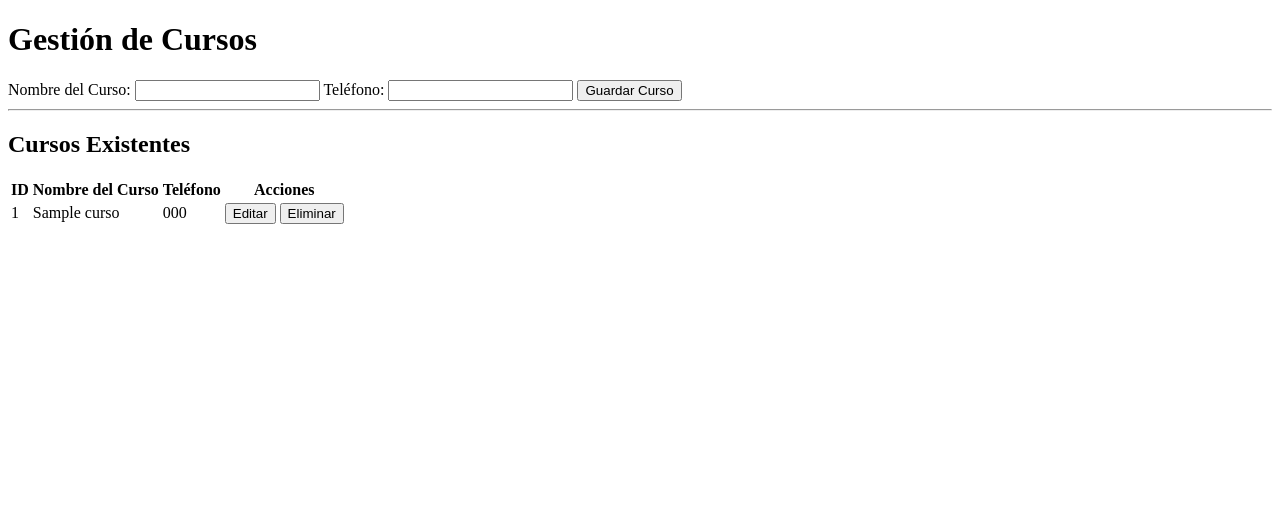
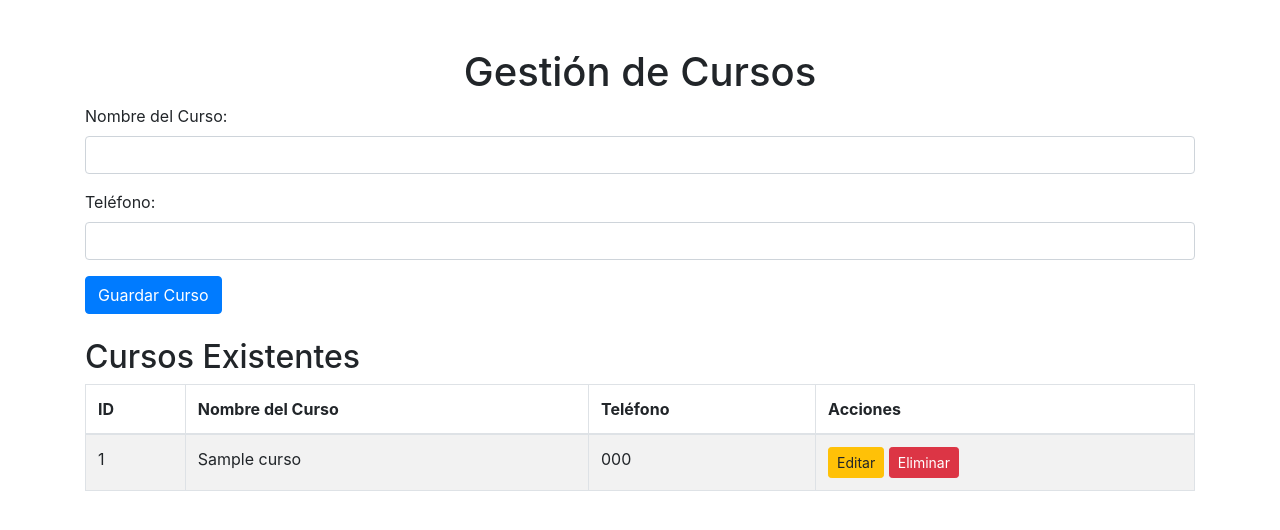
Before and after one commit to Kike-Tapia/loakaines, a Flask app: page /cursos in a window 1280 px wide. Shown: the top 530 px of the page. Run offline with Flask 3, Linux system fonts and the light colour scheme; tables that the repository leaves empty or names only in its code hold one stand-in row (values such as "Sample post"); some libraries are stand-ins or nearby versions.

Commit message:
Update cursos.html

```diff
--- a/templates/cursos.html
+++ b/templates/cursos.html
@@ -3,22 +3,29 @@
 <head>
     <meta charset="UTF-8">
     <meta name="viewport" content="width=device-width, initial-scale=1.0">
-    <title>Cursos</title>
+    <title>Gestión de Cursos</title>
+    <link rel="stylesheet" href="https://stackpath.bootstrapcdn.com/bootstrap/4.5.2/css/bootstrap.min.css">
     <script src="https://code.jquery.com/jquery-3.6.0.min.js"></script>
 </head>
 <body>
-    <h1>Gestión de Cursos</h1>
-    <form id="cursoForm">
+    <div class="container mt-5">
+        <h1 class="text-center">Gestión de Cursos</h1>
+
+        <form id="cursoForm" class="mb-4">
             <input type="hidden" name="id_curso" id="id_curso">
+            <div class="form-group">
                 <label for="nombre_curso">Nombre del Curso:</label>
-        <input type="text" name="nombre_curso" id="nombre_curso" required>
+                <input type="text" name="nombre_curso" id="nombre_curso" class="form-control" required>
+            </div>
+            <div class="form-group">
                 <label for="telefono">Teléfono:</label>
-        <input type="text" name="telefono" id="telefono" required>
-        <button type="submit">Guardar Curso</button>
+                <input type="text" name="telefono" id="telefono" class="form-control" required>
+            </div>
+            <button type="submit" class="btn btn-primary">Guardar Curso</button>
         </form>
-    <hr>
+
         <h2>Cursos Existentes</h2>
-    <table id="cursosTable">
+        <table id="cursosTable" class="table table-striped table-bordered">
             <thead>
                 <tr>
                     <th>ID</th>
@@ -29,10 +36,10 @@
             </thead>
             <tbody></tbody>
         </table>
+    </div>
 
     <script>
         $(document).ready(function() {
-            // Cargar cursos al inicio
             cargarCursos();
 
             // Guardar o editar curso
@@ -56,8 +63,8 @@
                             <td>${curso.Nombre_Curso}</td>
                             <td>${curso.Telefono}</td>
                             <td>
-                                <button onclick="editarCurso(${curso.Id_Curso})">Editar</button>
-                                <button onclick="eliminarCurso(${curso.Id_Curso})">Eliminar</button>
+                                <button class="btn btn-warning btn-sm" onclick="editarCurso(${curso.Id_Curso})">Editar</button>
+                                <button class="btn btn-danger btn-sm" onclick="eliminarCurso(${curso.Id_Curso})">Eliminar</button>
                             </td>
                         </tr>
                     `);
@@ -74,10 +81,14 @@
         }
 
         function eliminarCurso(id) {
+            if (confirm('¿Estás seguro de que deseas eliminar este curso?')) {
                 $.post('/cursos/eliminar', { id_curso: id }, function() {
                     cargarCursos();
                 });
             }
+        }
     </script>
+
+    <script src="https://stackpath.bootstrapcdn.com/bootstrap/4.5.2/js/bootstrap.min.js"></script>
 </body>
 </html>
```
Lines whose indentation alone changed are shown as unchanged.
